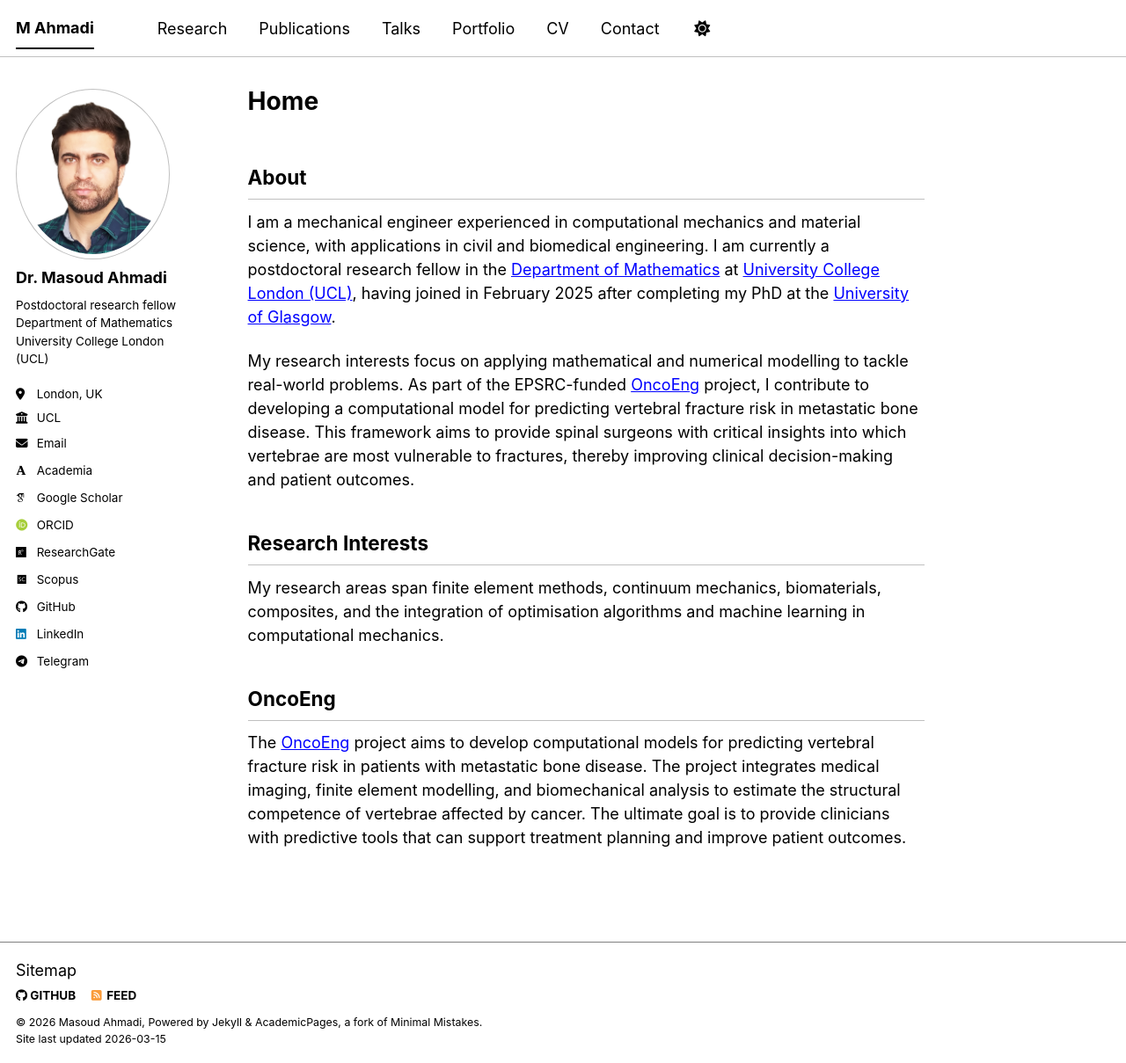
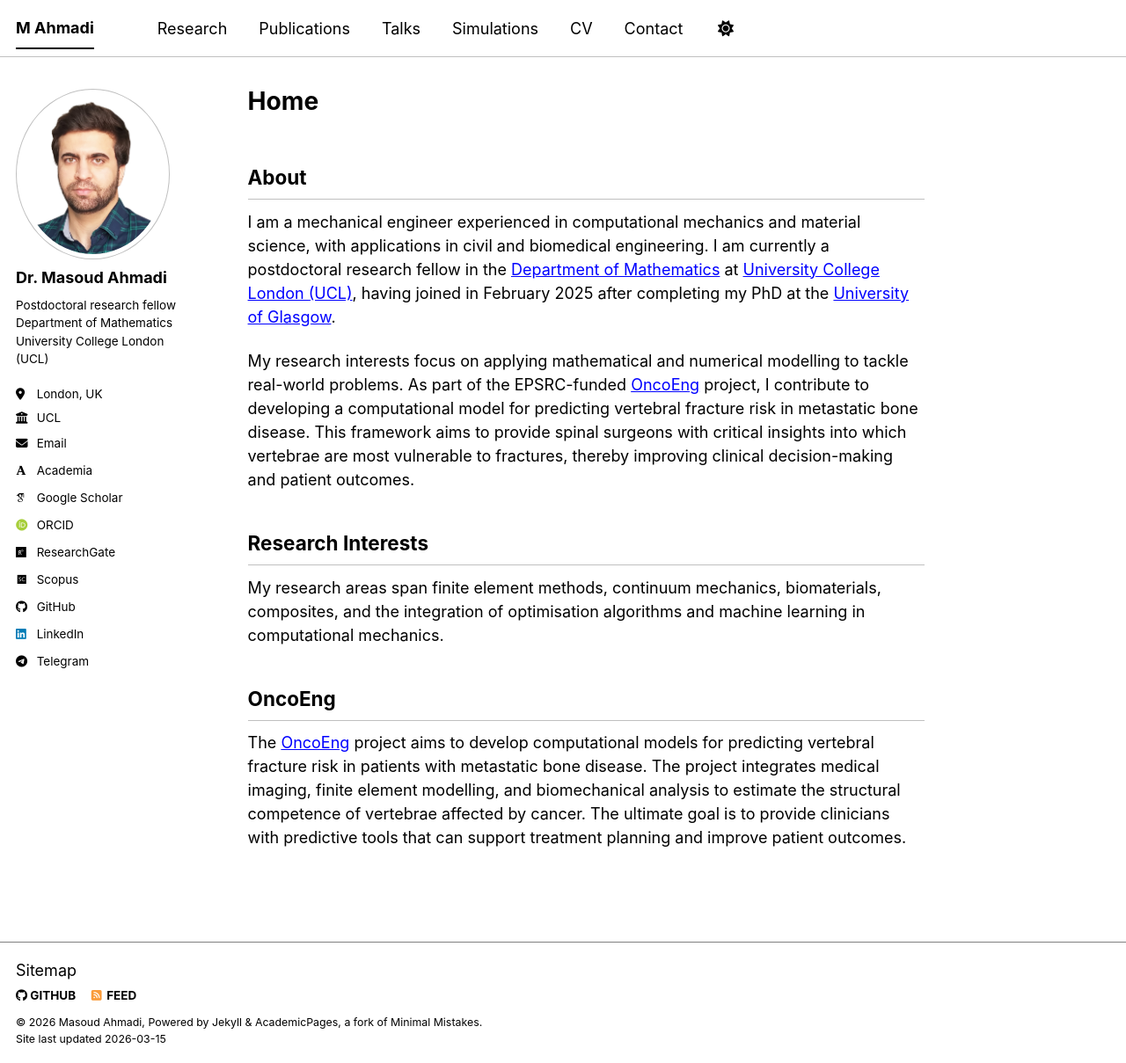
Before and after one commit to Masoud16ahm/Masoud16ahm.github.io, a Jekyll site: the page built from _pages/about.md, in a window 1280 px wide and 1209 px high. Shown: the whole window at 88% size. Built offline with Jekyll 4.4.1, drawn with Linux system fonts in a browser that asks for light colours; some web fonts are replaced; a script bundle is joined from its source files by our own code; library files that are not in the unit come from our copies.

Commit message:
Update navigation.yml

```diff
--- a/_data/navigation.yml
+++ b/_data/navigation.yml
@@ -17,7 +17,7 @@ main:
   - title: "Talks"
     url: /talks/
 
-  - title: "Portfolio"
+  - title: "Simulations"
     url: /portfolio/
 
   - title: "CV"
```
